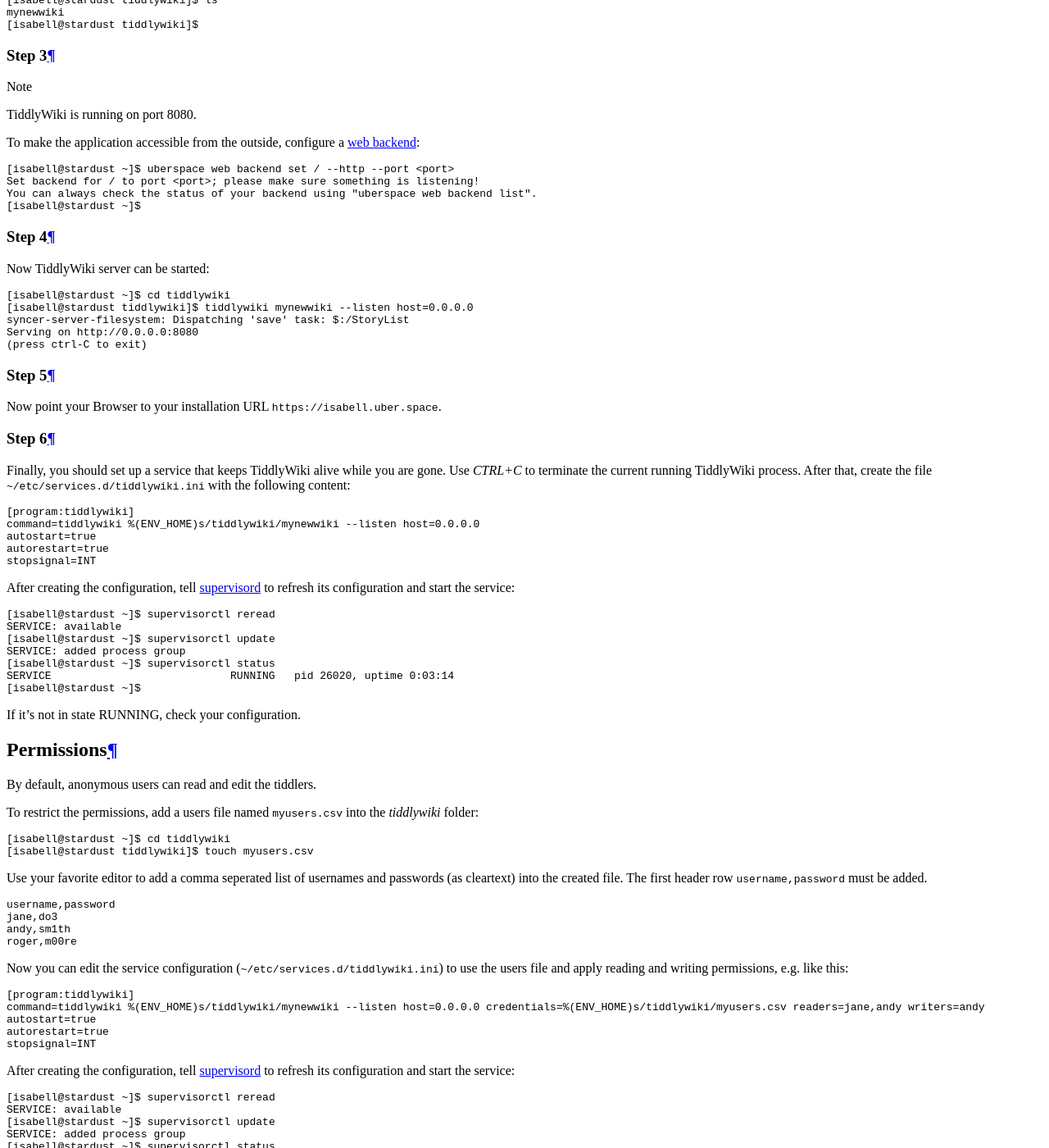
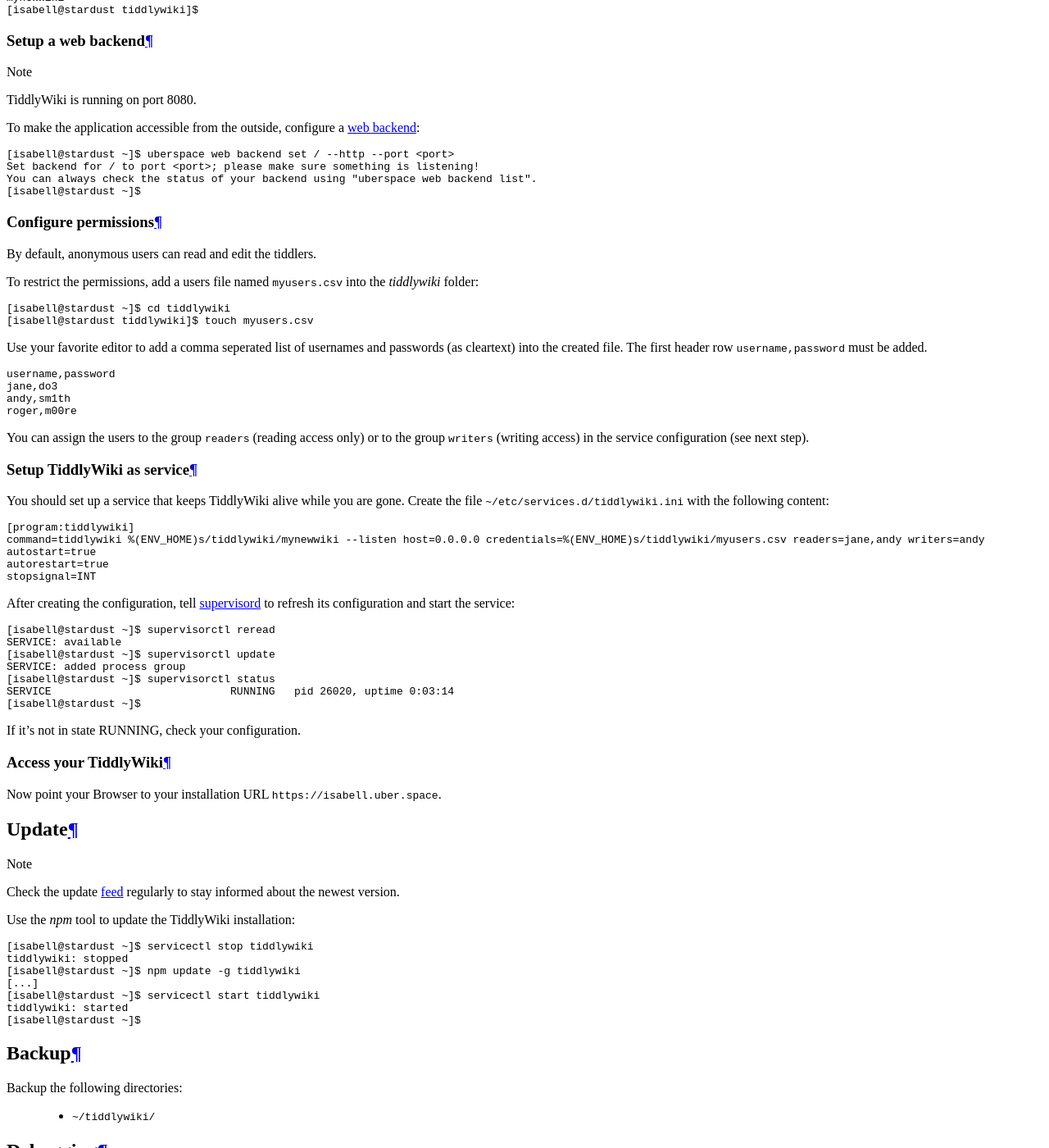
Before and after one commit to Uberspace/lab, a Sphinx documentation site: the page built from source/guide_tiddlywiki.rst, in a window 1280 px wide and 1400 px high, scrolled down 4987 px. Shown: the whole window at 82% size. Built offline with Sphinx 7.4.7 and the Read the Docs theme 2.0.0, drawn with Linux system fonts in a browser that asks for light colours; some of the changed text lies outside the part shown.

Commit message:
Updated the Guide
- Revomed version number
- Replaced step numbers
- moved permissions to the installation process
- directly create the service

```diff
--- a/source/guide_tiddlywiki5.rst
+++ b/source/guide_tiddlywiki.rst
@@ -10,9 +10,9 @@
   .. image:: _static/images/tiddlywiki.svg
       :align: center
 
-############
-TiddlyWiki 5
-############
+##########
+TiddlyWiki
+##########
 
 .. tag_list::
 
@@ -33,8 +33,8 @@
 Installation
 ============
 
-Step 1
-------
+Install the Node package
+------------------------
 TiddlyWiki is installed via Nodes package manager `npm`:
 
 ::
@@ -53,8 +53,8 @@
  5.1.23
  [isabell@stardust ~]$
 
-Step 2
-------
+Create a new wiki
+-----------------
 The following commands creates a folder in your home directory for TiddlyWiki. After that, a new wiki folder (named ``mynewwiki`` in this example) containing server-related components is created.
 
 ::
@@ -67,8 +67,8 @@
  mynewwiki
  [isabell@stardust tiddlywiki]$
 
-Step 3
-------
+Setup a web backend
+-------------------
 
 .. note::
 
@@ -76,42 +76,8 @@
 
 .. include:: includes/web-backend.rst
 
-Step 4
-------
-
-Now TiddlyWiki server can be started:
-
-::
-
- [isabell@stardust ~]$ cd tiddlywiki
- [isabell@stardust tiddlywiki]$ tiddlywiki mynewwiki --listen host=0.0.0.0
- syncer-server-filesystem: Dispatching 'save' task: $:/StoryList
- Serving on http://0.0.0.0:8080
- (press ctrl-C to exit)
-
-Step 5
-------
-Now point your Browser to your installation URL ``https://isabell.uber.space``.
-
-Step 6
--------
-
-Finally, you should set up a service that keeps TiddlyWiki alive while you are gone. Use `CTRL+C` to terminate the current running TiddlyWiki process. After that, create the file ``~/etc/services.d/tiddlywiki.ini`` with the following content:
-
-.. code-block:: ini
-
- [program:tiddlywiki]
- command=tiddlywiki %(ENV_HOME)s/tiddlywiki/mynewwiki --listen host=0.0.0.0
- autostart=true
- autorestart=true
- stopsignal=INT
-
-.. include:: includes/supervisord.rst
-
-If it's not in state RUNNING, check your configuration.
-
-Permissions
-===========
+Configure permissions
+---------------------
 By default, anonymous users can read and edit the tiddlers.
 
 To restrict the permissions, add a users file named ``myusers.csv`` into the `tiddlywiki` folder:
@@ -130,7 +96,12 @@
  andy,sm1th
  roger,m00re
 
-Now you can edit the service configuration (``~/etc/services.d/tiddlywiki.ini``) to use the users file and apply reading and writing permissions, e.g. like this:
+You can assign the users to the group ``readers`` (reading access only) or to the group ``writers`` (writing access) in the service configuration (see next step).
+
+Setup TiddlyWiki as service
+---------------------------
+
+You should set up a service that keeps TiddlyWiki alive while you are gone. Create the file ``~/etc/services.d/tiddlywiki.ini`` with the following content:
 
 .. code-block:: ini
 
@@ -141,6 +112,13 @@
  stopsignal=INT
 
 .. include:: includes/supervisord.rst
+
+If it's not in state RUNNING, check your configuration.
+
+
+Access your TiddlyWiki
+----------------------
+Now point your Browser to your installation URL ``https://isabell.uber.space``.
 
 
 Update
```
